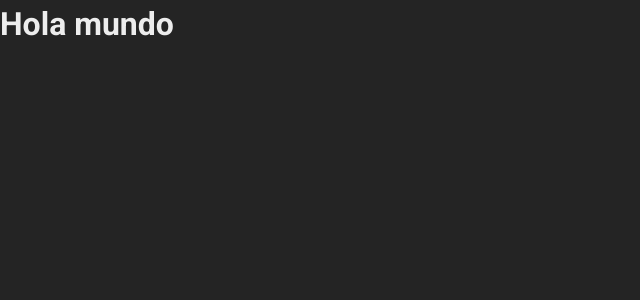
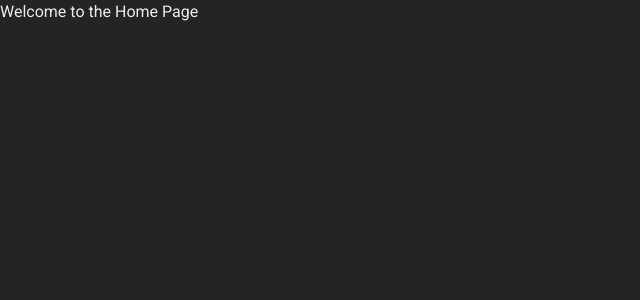
Before and after one commit to Alex-Huaracha/fake-store, a React (Vite) app: page / in a window 1280 px wide. Shown: the top 300 px of the page, without its empty margins (0-640 px from the left). Built offline with nearby package versions, Linux system fonts and the light colour scheme.

Commit message:
feat: initialize project routing structure
- Add react-router configuration in routes.jsx
- Create Home, Shop, and Cart page components
- Setup App.jsx as main layout with Outlet
- Add ErrorPage component for error handling
- Organize pages with barrel exports

```diff
--- a/package.json
+++ b/package.json
@@ -11,7 +11,8 @@
   },
   "dependencies": {
     "react": "^19.1.1",
-    "react-dom": "^19.1.1"
+    "react-dom": "^19.1.1",
+    "react-router": "^7.9.4"
   },
   "devDependencies": {
     "@eslint/js": "^9.36.0",
--- a/src/App.jsx
+++ b/src/App.jsx
@@ -1,9 +1,12 @@
 import './App.css';
+import { Outlet } from 'react-router';
 
 function App() {
   return (
     <>
-      <h1>Hola mundo</h1>
+      <main>
+        <Outlet />
+      </main>
     </>
   );
 }
--- /dev/null
+++ b/src/ErrorPage.jsx
@@ -0,0 +1,5 @@
+const ErrorPage = () => {
+  return <div>Oops! Something went wrong.</div>;
+};
+
+export default ErrorPage;
--- a/src/main.jsx
+++ b/src/main.jsx
@@ -1,11 +1,14 @@
 import { StrictMode } from 'react';
 import { createRoot } from 'react-dom/client';
+import { createBrowserRouter, RouterProvider } from 'react-router';
 import './reset.css';
 import './index.css';
-import App from './App.jsx';
+import routes from './routes.jsx';
+
+const router = createBrowserRouter(routes);
 
 createRoot(document.getElementById('root')).render(
   <StrictMode>
-    <App />
+    <RouterProvider router={router} />
   </StrictMode>
 );
--- /dev/null
+++ b/src/pages/Cart/Cart.jsx
@@ -0,0 +1,3 @@
+export const Cart = () => {
+  return <div>This is the Cart Page</div>;
+};
--- /dev/null
+++ b/src/pages/Home/Home.jsx
@@ -0,0 +1,3 @@
+export const Home = () => {
+  return <div>Welcome to the Home Page</div>;
+};
--- /dev/null
+++ b/src/pages/Shop/Shop.jsx
@@ -0,0 +1,3 @@
+export const Shop = () => {
+  return <div>Welcome to the Shop Page</div>;
+};
--- /dev/null
+++ b/src/pages/index.js
@@ -0,0 +1,3 @@
+export * from './Cart/Cart';
+export * from './Home/Home';
+export * from './Shop/Shop';
--- /dev/null
+++ b/src/routes.jsx
@@ -0,0 +1,18 @@
+import App from './App';
+import ErrorPage from './ErrorPage';
+import { Home, Shop, Cart } from './pages';
+
+const routes = [
+  {
+    path: '/',
+    element: <App />,
+    errorElement: <ErrorPage />,
+    children: [
+      { index: true, element: <Home /> },
+      { path: 'shop', element: <Shop /> },
+      { path: 'cart', element: <Cart /> },
+    ],
+  },
+];
+
+export default routes;
```
Also changed, not shown: 1 other file (tests, documents, lock files or other folders).
